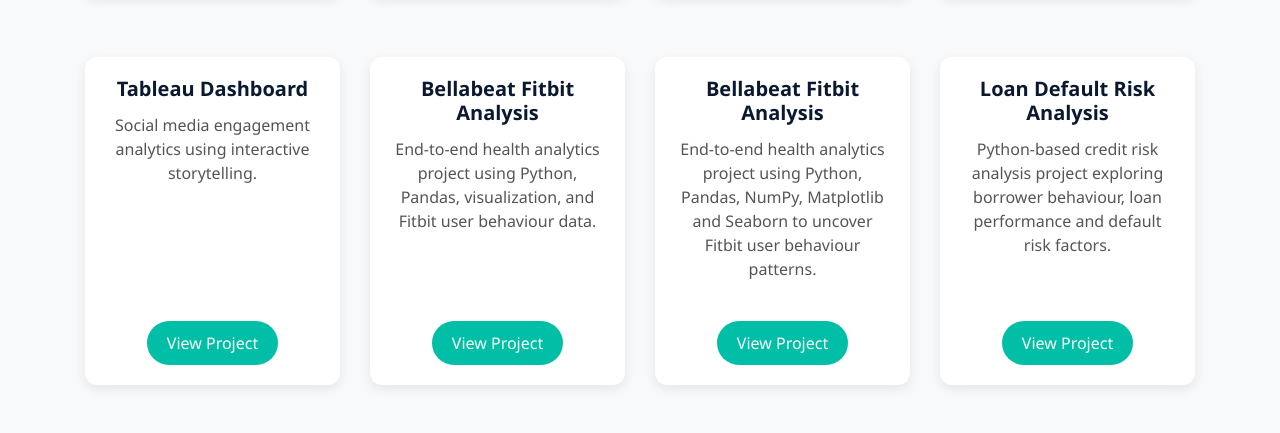
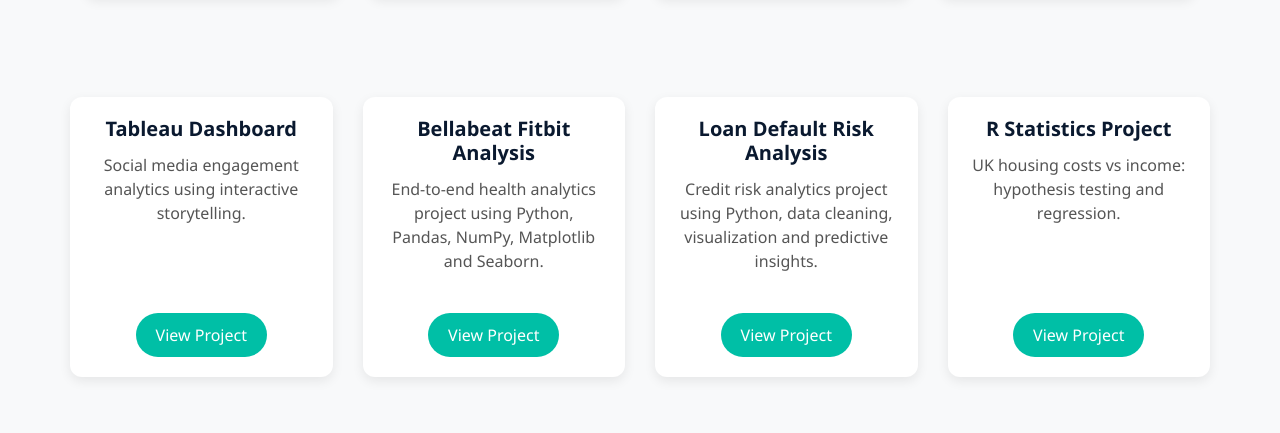
Before and after one commit to alfred-iheanacho/alfred-iheanacho.github.io, a plain HTML site: page index.html in a window 1280 px wide. Shown: the part 891-1324 px from the top of the page. Drawn offline with nearby package versions, Linux system fonts and the light colour scheme; a script that the page names is missing.

Commit message:
Fix portfolio cards layout

```diff
--- a/index.html
+++ b/index.html
@@ -125,7 +125,9 @@
         </div>
         <div class="row project-row">
 
-            <!-- Card 5 -->
+<div class="row project-row">
+
+    <!-- Tableau -->
     <div class="col-12 col-sm-6 col-lg-3 text-center">
         <div class="card mb-3 h-100 fancy-card">
             <div class="card-body d-flex flex-column">
@@ -140,14 +142,14 @@
         </div>
     </div>
 
-            <!-- Card 6 - Bellabeat Fitbit Analysis -->
+    <!-- Bellabeat -->
     <div class="col-12 col-sm-6 col-lg-3 text-center">
         <div class="card mb-3 h-100 fancy-card">
             <div class="card-body d-flex flex-column">
                 <h5 class="card-title">Bellabeat Fitbit Analysis</h5>
                 <p class="card-text">
                     End-to-end health analytics project using Python, Pandas,
-                visualization, and Fitbit user behaviour data.
+                    NumPy, Matplotlib and Seaborn.
                 </p>
                 <div class="mt-auto">
                     <a href="https://alfred-iheanacho.github.io/bellabeat-fitbit-analysis/"
@@ -160,32 +162,14 @@
         </div>
     </div>
 
-            <div class="col-12 col-sm-6 col-lg-3 text-center">
-    <div class="card mb-3 h-100 fancy-card">
-        <div class="card-body d-flex flex-column">
-            <h5 class="card-title">Bellabeat Fitbit Analysis</h5>
-            <p class="card-text">
-                End-to-end health analytics project using Python, Pandas, NumPy,
-                Matplotlib and Seaborn to uncover Fitbit user behaviour patterns.
-            </p>
-            <div class="mt-auto">
-                <a href="https://alfred-iheanacho.github.io/bellabeat-fitbit-analysis/"
-                   target="_blank"
-                   class="btn custom-btn mt-2">
-                   View Project
-                </a>
-            </div>
-        </div>
-    </div>
-</div>
-
+    <!-- Loan Default -->
     <div class="col-12 col-sm-6 col-lg-3 text-center">
         <div class="card mb-3 h-100 fancy-card">
             <div class="card-body d-flex flex-column">
                 <h5 class="card-title">Loan Default Risk Analysis</h5>
                 <p class="card-text">
-                Python-based credit risk analysis project exploring borrower
-                behaviour, loan performance and default risk factors.
+                    Credit risk analytics project using Python, data cleaning,
+                    visualization and predictive insights.
                 </p>
                 <div class="mt-auto">
                     <a href="https://alfred-iheanacho.github.io/loan-default-risk-analysis/"
@@ -196,6 +180,23 @@
                 </div>
             </div>
         </div>
+    </div>
+
+    <!-- R Statistics -->
+    <div class="col-12 col-sm-6 col-lg-3 text-center">
+        <div class="card mb-3 h-100 fancy-card">
+            <div class="card-body d-flex flex-column">
+                <h5 class="card-title">R Statistics Project</h5>
+                <p class="card-text">
+                    UK housing costs vs income: hypothesis testing and regression.
+                </p>
+                <div class="mt-auto">
+                    <a href="#contact" class="btn custom-btn mt-2">View Project</a>
+                </div>
+            </div>
+        </div>
+    </div>
+
 </div>
 
     <!-- Contact -->
```
Lines whose indentation alone changed are shown as unchanged.
